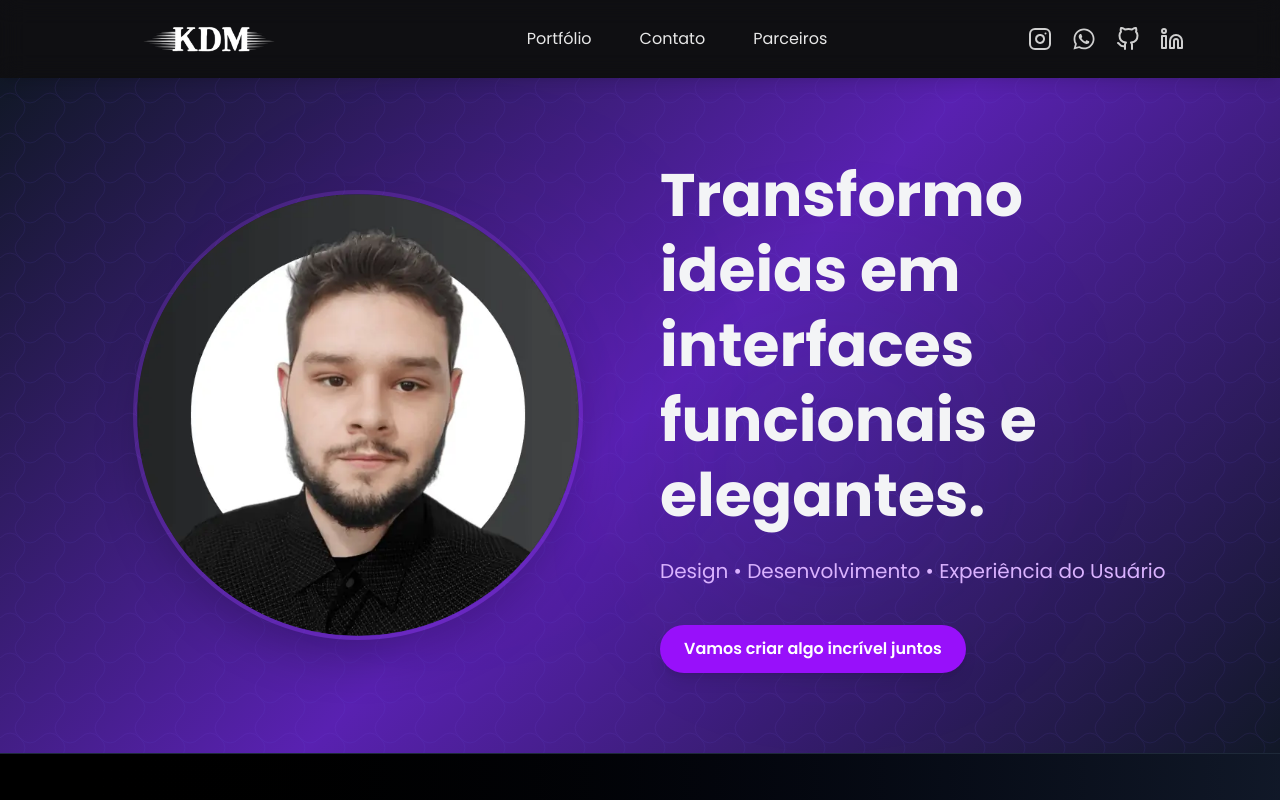
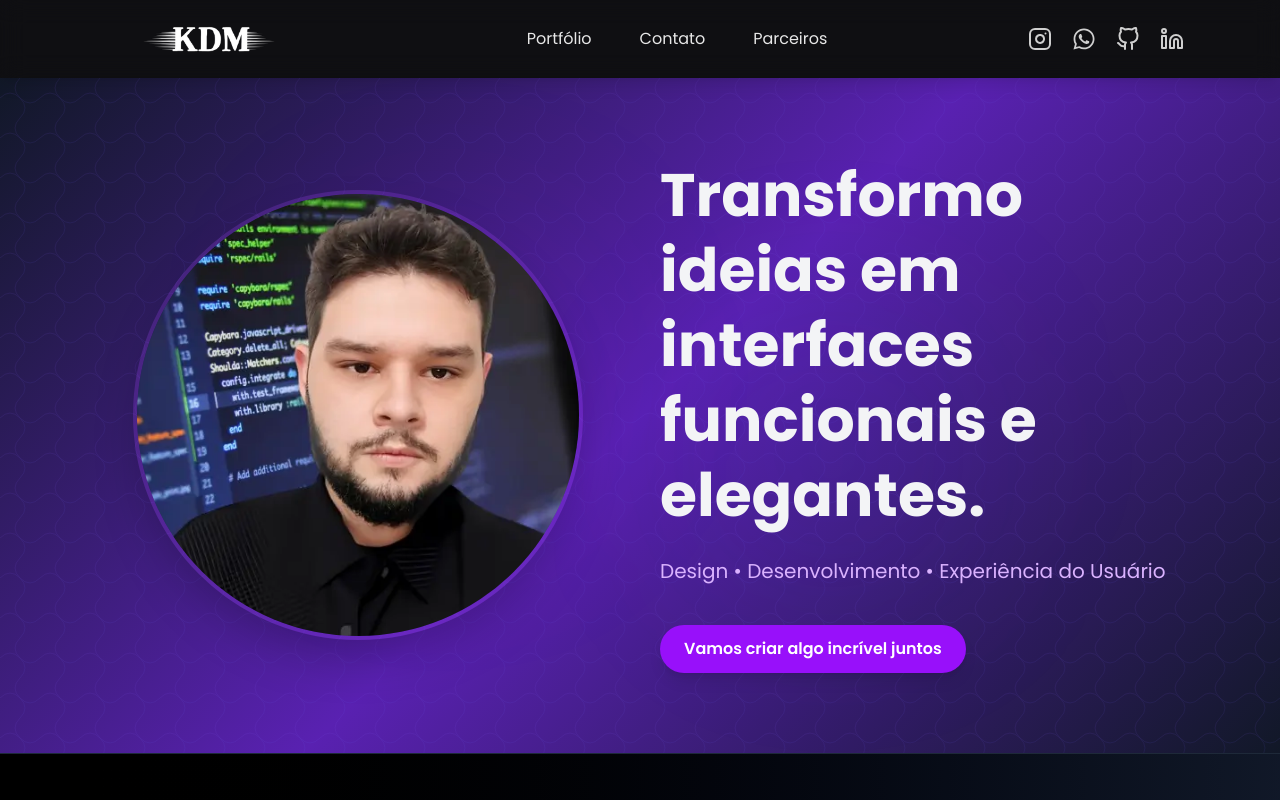
Before and after one commit to GabryelKadmo/kadmo-tech, a Next.js app: page / in a window 1280 px wide. Shown: the top 800 px of the page. Built offline with nearby package versions, Linux system fonts and the light colour scheme.

Commit message:
style: mudança na imagem do desenvolvedor

```diff
--- a/components/custom/HeroSection.tsx
+++ b/components/custom/HeroSection.tsx
@@ -121,8 +121,6 @@ export default function LandingPage() {
     <div id='hero' className="relative min-h-full overflow-hidden">
       <AnimatedGradient />
       <CircuitBackground />
-
-      {/* Efeito de brilho adicional */}
       <div className="absolute inset-0 z-0 pointer-events-none overflow-hidden">
         <div className="absolute top-1/4 left-1/4 w-64 h-64 rounded-full bg-purple-600/10 blur-[100px]" />
         <div className="absolute bottom-1/4 right-1/4 w-64 h-64 rounded-full bg-indigo-600/10 blur-[100px]" />
@@ -143,7 +141,7 @@ export default function LandingPage() {
             whileHover="hover"
           >
             <Image
-              src="/profile-pic3.webp"
+              src="/HeroKadmo.webp"
               alt="Landing Page"
               fill
               className="rounded-full shadow-2xl object-cover border-4 border-purple-500/20 hover:border-purple-500/50 transition-all duration-500"
```
Also changed, not shown: public/heroKadmo.webp (added), public/profile-pic3.webp (deleted).
